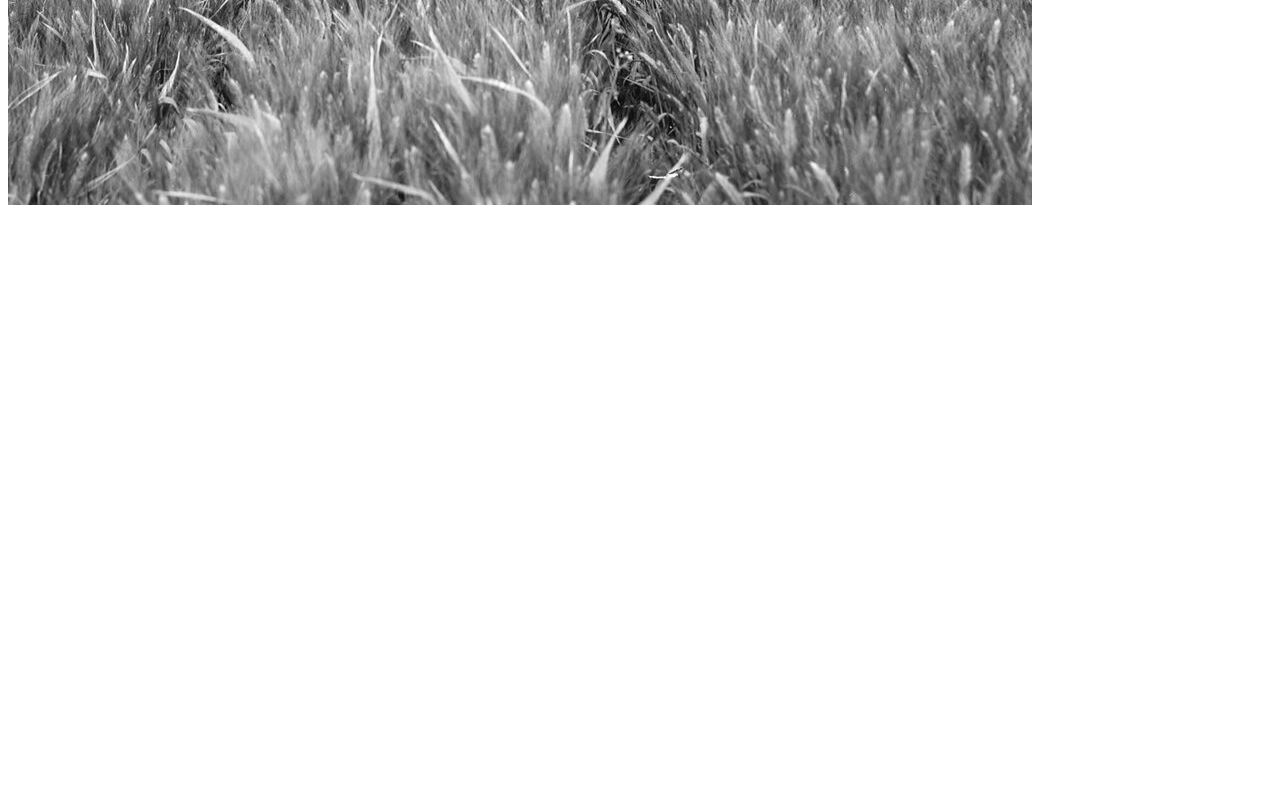
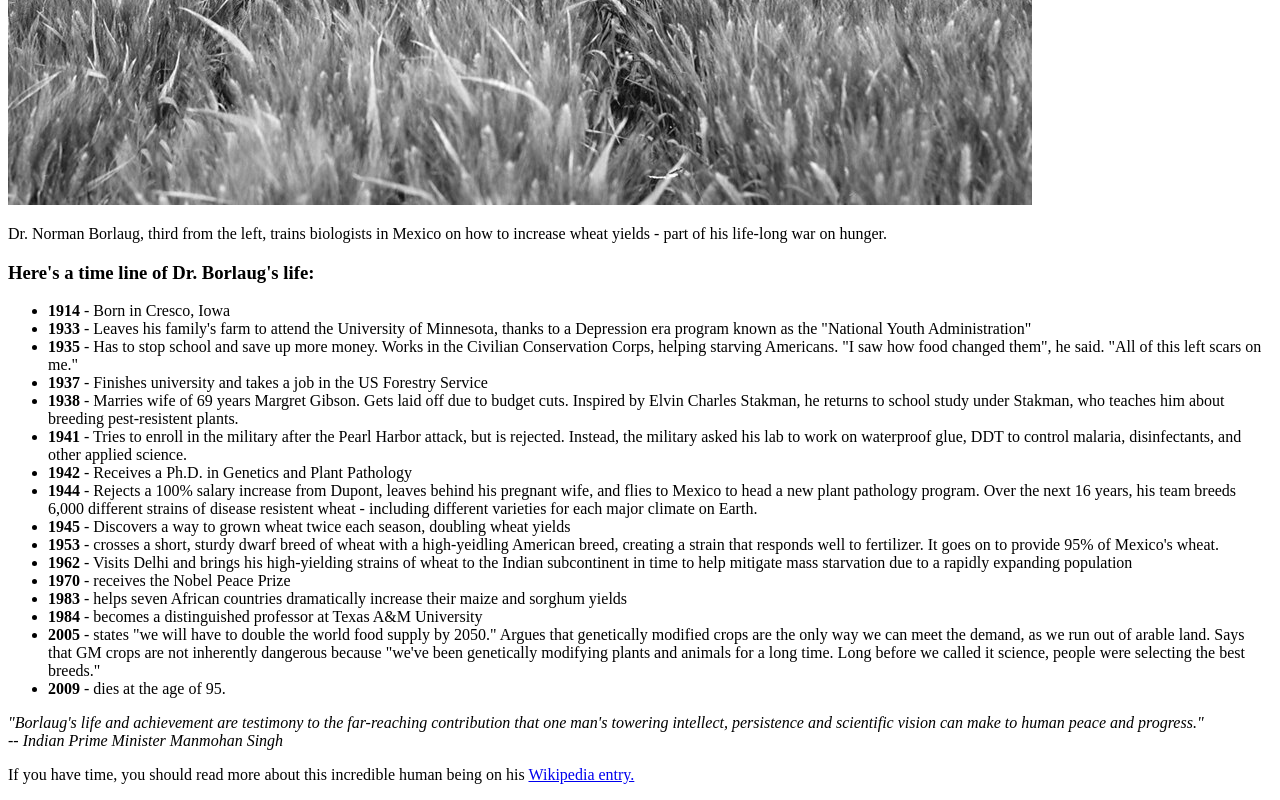
Before and after one commit to deniodev/HTML-CSS-project, a plain HTML site: page index.html in a window 1280 px wide. Shown: the part 498-1298 px from the top of the page. Before the commit the page ends 800 px from the top, so only its background shows below. Drawn offline with Linux system fonts and the light colour scheme.

Commit message:
fourth commit

```diff
--- a/index.html
+++ b/index.html
@@ -27,7 +27,34 @@
       <h1 id="title">Dr. Norman Borlaug</h1>
       <div id="img-div">
         <img src="main-image.jpg" alt="" id="image">
+        <p id="img-caption">Dr. Norman Borlaug, third from the left, trains biologists in Mexico on how to increase wheat yields - part of his life-long war on hunger.</p>
       </div>
+      <h3 id="tribute-info">Here's a time line of Dr. Borlaug's life:</h3>
+      <ul>
+        <li> <strong>1914</strong> - Born in Cresco, Iowa</li>
+        <li><strong>1933</strong> - Leaves his family's farm to attend the University of Minnesota, thanks to a Depression era program known as the "National Youth Administration"</li>
+        <li><strong>1935</strong> - Has to stop school and save up more money. Works in the Civilian Conservation Corps, helping starving Americans. "I saw how food changed them", he said. "All of this left scars on me."</li>
+        <li><strong>1937</strong> - Finishes university and takes a job in the US Forestry Service</li>
+        <li><strong>1938</strong> - Marries wife of 69 years Margret Gibson. Gets laid off due to budget cuts. Inspired by Elvin Charles Stakman, he returns to school study under Stakman, who teaches him about breeding pest-resistent plants.</li>
+        <li><strong>1941</strong> - Tries to enroll in the military after the Pearl Harbor attack, but is rejected. Instead, the military asked his lab to work on waterproof glue, DDT to control malaria, disinfectants, and other applied science.</li>
+        <li><strong>1942</strong> - Receives a Ph.D. in Genetics and Plant Pathology</li>
+        <li><strong>1944</strong> - Rejects a 100% salary increase from Dupont, leaves behind his pregnant wife, and flies to Mexico to head a new plant pathology program. Over the next 16 years, his team breeds 6,000 different strains of disease resistent wheat - including different varieties for each major climate on Earth.</li>
+        <li><strong>1945</strong> - Discovers a way to grown wheat twice each season, doubling wheat yields</li>
+        <li><strong>1953</strong> - crosses a short, sturdy dwarf breed of wheat with a high-yeidling American breed, creating a strain that responds well to fertilizer. It goes on to provide 95% of Mexico's wheat.</li>
+        <li><strong>1962</strong> - Visits Delhi and brings his high-yielding strains of wheat to the Indian subcontinent in time to help mitigate mass starvation due to a rapidly expanding population</li>
+        <li><strong>1970</strong> - receives the Nobel Peace Prize</li>
+        <li><strong>1983</strong> - helps seven African countries dramatically increase their maize and sorghum yields</li>
+        <li><strong>1984</strong> - becomes a distinguished professor at Texas A&M University</li>
+        <li><strong>2005</strong> - states "we will have to double the world food supply by 2050." Argues that genetically modified crops are the only way we can meet the demand, as we run out of arable land. Says that GM crops are not inherently dangerous because "we've been genetically modifying plants and animals for a long time. Long before we called it science, people were selecting the best breeds."</li>
+        <li><strong>2009</strong> - dies at the age of 95.</li>
+      </ul>
+      <p><i>"Borlaug's life and achievement are testimony to the far-reaching contribution that one man's towering intellect, persistence and scientific vision can make to human peace and progress."
+
+       <br> -- Indian Prime Minister Manmohan Singh
+        </i></p>
+
+      <p>If you have time, you should read more about this incredible human being on his <a id="tribute-link" target="_blank" href="https://en.wikipedia.org/wiki/Norman_Borlaug"> Wikipedia entry.</a></p>
+
     </div>
     <script  src="js/index.js"></script>
   </body>
```
